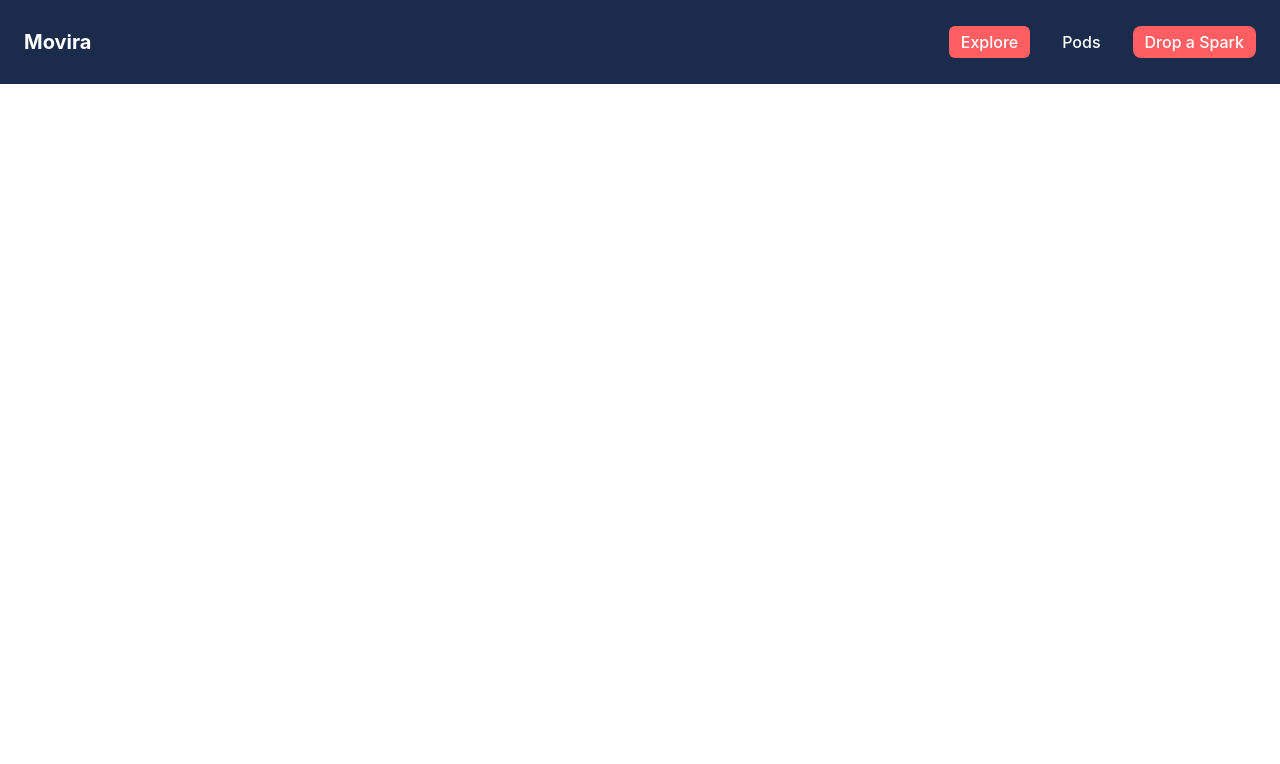
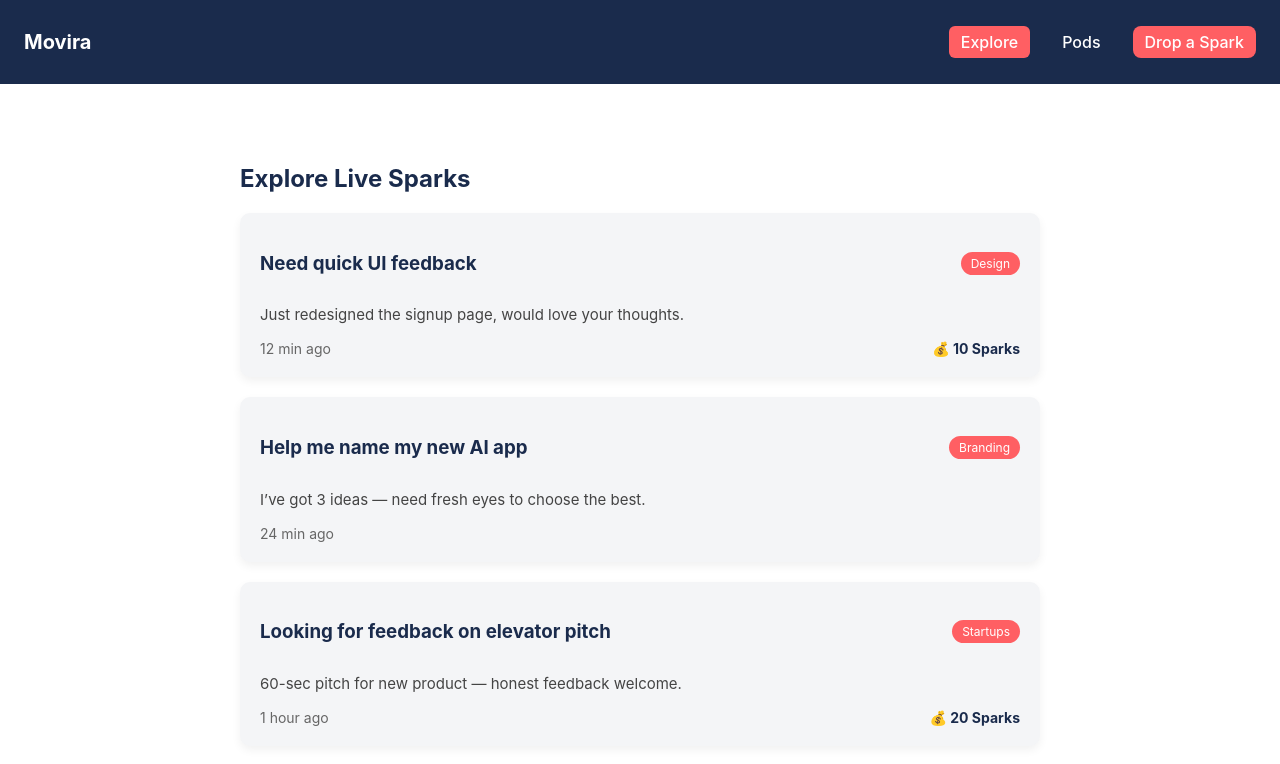
Before and after one commit to ptengelmann/Movira, a React (Vite) app in the folder client/: page /explore in a window 1280 px wide. Shown: the top 764 px of the page. Built offline with nearby package versions, Linux system fonts and the light colour scheme.

Commit message:
Add Explore page with mock Sparks and SparkCard component

```diff
--- /dev/null
+++ b/client/src/components/spark/SparkCard.jsx
@@ -0,0 +1,22 @@
+import React from 'react'
+import styles from './SparkCard.module.css'
+
+const SparkCard = ({ spark }) => {
+  return (
+    <div className={styles.card}>
+      <div className={styles.header}>
+        <h3>{spark.title}</h3>
+        <span className={styles.tag}>{spark.tag}</span>
+      </div>
+      <p className={styles.description}>{spark.description}</p>
+      <div className={styles.meta}>
+        <span className={styles.time}>{spark.time}</span>
+        {spark.reward && (
+          <span className={styles.reward}>💰 {spark.reward} Sparks</span>
+        )}
+      </div>
+    </div>
+  )
+}
+
+export default SparkCard
--- /dev/null
+++ b/client/src/components/spark/SparkCard.module.css
@@ -0,0 +1,40 @@
+.card {
+    background-color: var(--glow-gray);
+    padding: 20px;
+    border-radius: 10px;
+    margin-bottom: 20px;
+    box-shadow: 0 4px 10px rgba(0,0,0,0.06);
+  }
+
+  .header {
+    display: flex;
+    justify-content: space-between;
+    align-items: center;
+  }
+
+  .tag {
+    background-color: var(--pulse-coral);
+    color: white;
+    font-size: 12px;
+    padding: 4px 10px;
+    border-radius: 20px;
+  }
+
+  .description {
+    margin-top: 12px;
+    color: #444;
+    font-size: 15px;
+  }
+
+  .meta {
+    margin-top: 16px;
+    display: flex;
+    justify-content: space-between;
+    font-size: 14px;
+    color: #666;
+  }
+
+  .reward {
+    font-weight: bold;
+    color: var(--motion-blue);
+  }
--- /dev/null
+++ b/client/src/pages/ExplorePage.jsx
@@ -0,0 +1,41 @@
+import React from 'react'
+import SparkCard from '../components/spark/SparkCard'
+
+const mockSparks = [
+  {
+    id: 1,
+    title: 'Need quick UI feedback',
+    description: 'Just redesigned the signup page, would love your thoughts.',
+    tag: 'Design',
+    time: '12 min ago',
+    reward: 10,
+  },
+  {
+    id: 2,
+    title: 'Help me name my new AI app',
+    description: 'I’ve got 3 ideas — need fresh eyes to choose the best.',
+    tag: 'Branding',
+    time: '24 min ago',
+  },
+  {
+    id: 3,
+    title: 'Looking for feedback on elevator pitch',
+    description: '60-sec pitch for new product — honest feedback welcome.',
+    tag: 'Startups',
+    time: '1 hour ago',
+    reward: 20,
+  },
+]
+
+const ExplorePage = () => {
+  return (
+    <div style={{ maxWidth: '800px', margin: '0 auto', padding: '40px 20px' }}>
+      <h2>Explore Live Sparks</h2>
+      {mockSparks.map((spark) => (
+        <SparkCard key={spark.id} spark={spark} />
+      ))}
+    </div>
+  )
+}
+
+export default ExplorePage
--- a/client/src/routes/AppRouter.jsx
+++ b/client/src/routes/AppRouter.jsx
@@ -1,12 +1,15 @@
 import { BrowserRouter, Routes, Route } from 'react-router-dom'
 import Layout from '../components/layout/Layout'
 import HomePage from '../pages/HomePage'
+import ExplorePage from '../pages/ExplorePage'
+
 
 const AppRouter = () => {
   return (
     <BrowserRouter>
       <Layout>
         <Routes>
+          <Route path="/explore" element={<ExplorePage />} />
           <Route path="/" element={<HomePage />} />
         </Routes>
       </Layout>
```
